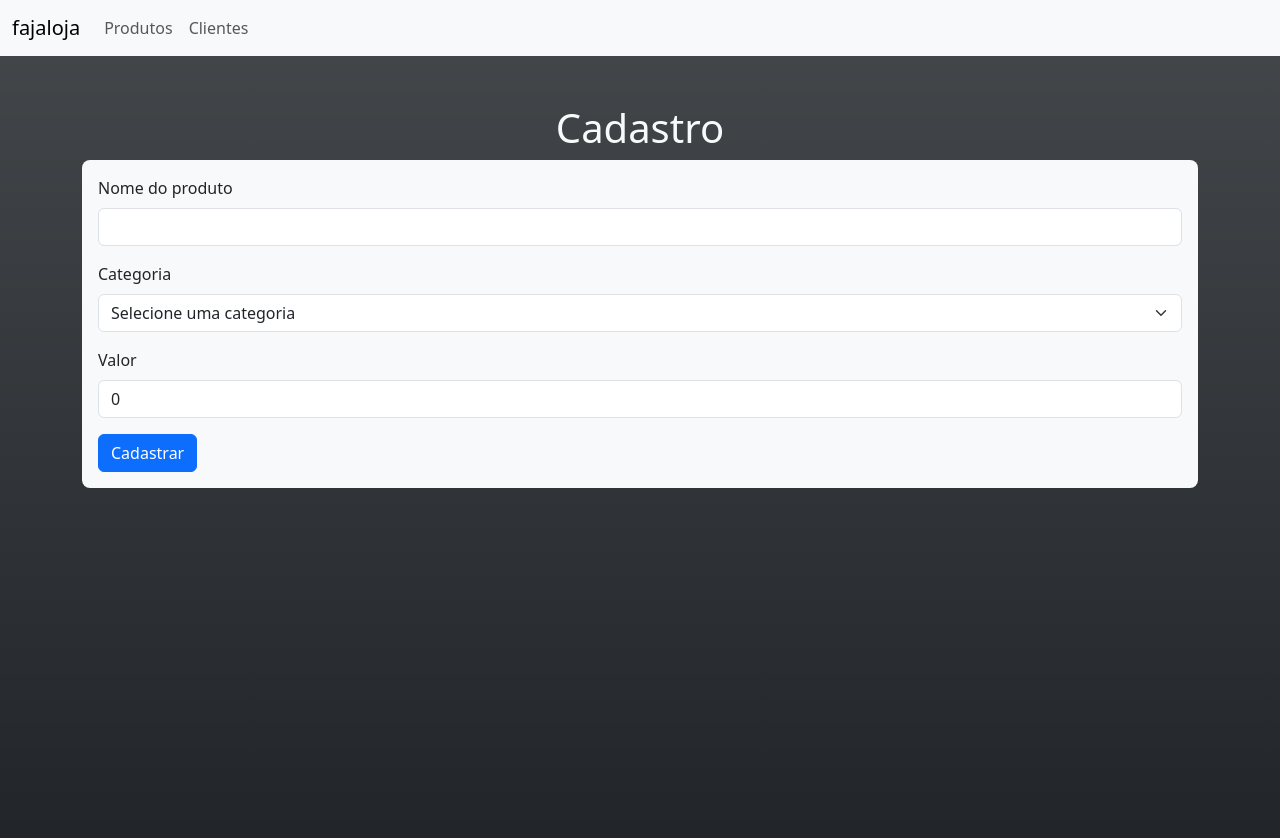
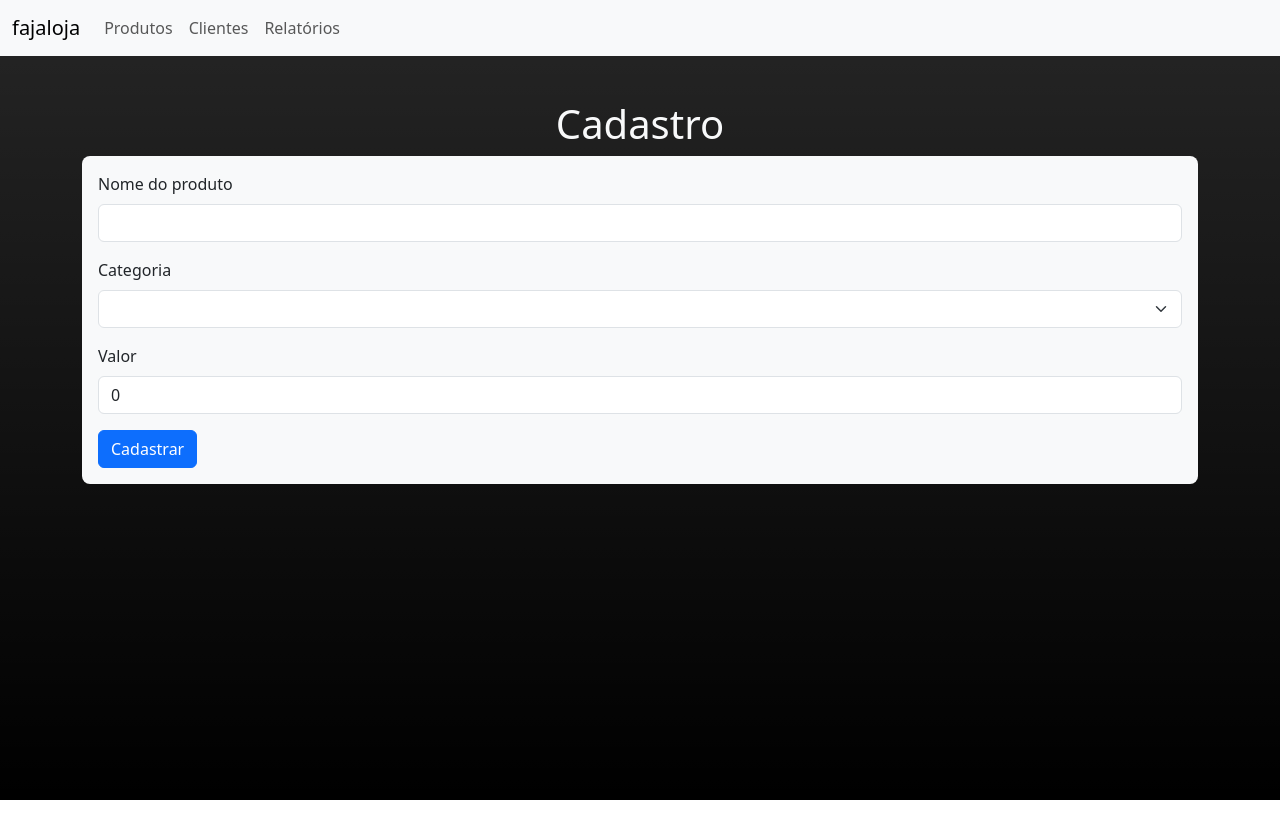
Before and after one commit to mathfajardo/frontend2-vuejs, a Vue app: page /cadastroprodutos in a window 1280 px wide. Shown: the top 838 px of the page. After the commit the page ends 800 px from the top, so only its background shows below. Built offline with nearby package versions, Linux system fonts and the light colour scheme; no server answers.

Commit message:
ajuste delete

```diff
--- a/src/App.vue
+++ b/src/App.vue
@@ -9,7 +9,7 @@
 
 <template>
   <Cabecalho></Cabecalho>
-  <div class="bg-dark bg-gradient min-vh-100">
+  <div class="bg-black bg-gradient min-vh-100">
     <div class="container">
 
     <RouterView></RouterView>
--- a/src/components/Cabecalho.vue
+++ b/src/components/Cabecalho.vue
@@ -1,7 +1,7 @@
 <template>
 
 
-<nav class="navbar navbar-expand-lg bg-body-tertiary">
+<nav class="navbar navbar-expand-lg bg-body-tertiary fixed-top">
   <div class="container-fluid">
     <RouterLink class="navbar-brand" to="/">fajaloja</RouterLink>
     <button class="navbar-toggler" type="button" data-bs-toggle="collapse" data-bs-target="#navbarNav" aria-controls="navbarNav" aria-expanded="false" aria-label="Toggle navigation">
@@ -16,6 +16,10 @@
         <li class="nav-item">
           <RouterLink class="nav-link" to="/">Clientes</RouterLink>
         </li>
+
+        <li class="nav-item">
+          <RouterLink class="nav-link" to="/">Relatórios</RouterLink>
+        </li>
       </ul>
     </div>
   </div>
--- a/src/views/CadastroProduto.vue
+++ b/src/views/CadastroProduto.vue
@@ -46,7 +46,7 @@ import { useRouter } from 'vue-router';
 
 <template>
 
-<h1 class="text-center pt-5 text-light">Cadastro</h1>
+<h1 class="text-center text-light" style="padding-top: 100px;">Cadastro</h1>
 
 
 <div class="bg-light p-3 rounded-3">
@@ -59,13 +59,13 @@ import { useRouter } from 'vue-router';
         <div class="mb-3">
             <label for="categoria" class="form-label">Categoria</label>
             <select class="form-select" id="categoria" v-model="obj.categoria">
-                <option selected>Selecione uma categoria</option>
-                <option value="cabos">Cabos</option>
-                <option value="monitores">Monitores</option>
-                <option value="teclados">Teclados</option>
-                <option value="gabinetes">Gabinetes</option>
-                <option value="mouses">Mouses</option>
-                <option value="hardware">Hardware</option>
+                <option selected>Outros</option>
+                <option value="Cabos">Cabos</option>
+                <option value="Monitores">Monitores</option>
+                <option value="Teclados">Teclados</option>
+                <option value="Gabinetes">Gabinetes</option>
+                <option value="Mouses">Mouses</option>
+                <option value="Hardware">Hardware</option>
             </select>
         </div>
 
--- a/src/views/Produto.vue
+++ b/src/views/Produto.vue
@@ -3,26 +3,26 @@ import { onMounted, ref } from 'vue';
 
     // iniciando o array produtos
     let produtos = ref([]);
-
-    // criando o objeto
-    let obj = ref({
-      'id': 0,
-      'nome_produto': '',
-      'categoria': '',
-      'valor_produto': ''
-    });
-
+    let produtosOriginal = ref([]);
+    let termoPesquisa = ref([]);
 
     onMounted(() => {
         fetch('http://localhost:8000/api/produtos/')
         .then(requisicao => requisicao.json())
-        .then(retorno => produtos.value = retorno.data)
+        .then(retorno => {
+          produtos.value = retorno.data;
+          produtosOriginal.value = retorno.data;
+        })
     });
 
     // função para remover
-    function remover() {
+    function remover(produto) {
 
-      fetch('http://localhost:8000/api/produtos/' + obj.value.id, {
+      if (!confirm(`Tem certeza que deseja excluir o produto "${produto.nome_produto}"?`)) {
+        return;
+      }
+
+      fetch('http://localhost:8000/api/produtos/' + produto.id, {
         method:'DELETE',
         headers: {'Content-Type':'application/json'}
       })
@@ -30,21 +30,57 @@ import { onMounted, ref } from 'vue';
       .then(() => {
 
         let indiceProduto = produtos.value.findIndex(objP => {
-          return objP.id === obj.value.id;
+          return objP.id === produto.id;
         })
+
+        if (indiceProduto !== -1) {
+          produtos.value.splice(indiceProduto, 1);
+        }
       })
     }
+
+    // pesquisar
+    function pesquisar(event) {
+      if (!termoPesquisa.value.trim()) {
+        produtos.value = produtosOriginal.value;
+        return;
+      }
+
+      const termo = termoPesquisa.value.toLowerCase();
+      produtos.value = produtosOriginal.value.filter(produto =>
+        produto.nome_produto.toLowerCase().includes(termo) ||
+        produto.categoria.toLowerCase().includes(termo) ||
+        produto.valor_produto.toLowerCase().includes(termo)
+      );
+
+      event.preventDefault();
+      termoPesquisa.value = '';
+    }
+
 
 </script>
 
 <template>
 
 
-<h1 class="text-center pt-5 text-light">Lista de produtos</h1>
-<RouterLink class="text-center btn btn-success m-2" to="/cadastroprodutos">Cadastrar novo produto</RouterLink>
+<h1 class="text-center text-light" style="padding-top: 100px;">Lista de produtos</h1>
 
+
+<div class="d-flex aling-items-center">
+
+<RouterLink class="text-center btn btn-info m-2" to="/cadastroprodutos">
+  Cadastrar novo produto
+</RouterLink>
+<form class="d-flex m-2" role="search" @submit="pesquisar">
+      <input class="form-control me-2" type="search" placeholder="Pesquisar..." v-model="termoPesquisa">
+      <button class="btn btn-success" type="submit">Pesquisar</button>
+</form>
+
+</div>
+
+<div class="table-responsive shadow-sm rounded">
   <table class="table table-striped border border-black table-hover">
-  <thead>
+    <thead class="table-info">
       <tr>
         <th scope="col">Nome do produtos</th>
         <th scope="col">Categoria</th>
@@ -58,11 +94,19 @@ import { onMounted, ref } from 'vue';
         <td>{{ p.nome_produto }}</td>
         <td>{{ p.categoria}}</td>
         <td>{{ p.valor_produto }}</td>
-      <td><button class="btn btn-primary" @click="remover">Editar</button></td>
-      <td><RouterLink class="btn btn-danger">Deletar</RouterLink></td>
+        <td><RouterLink class="btn btn-outline-primary">Editar</RouterLink></td>
+        <td><button class="btn btn-outline-danger" @click="remover(p)">Deletar</button></td>
+      </tr>
+
+      <tr v-if="produtos.length === 0">
+        <td colspan="5" class="text-center py-3 text-muted">
+          Nenhum produto encontrado.
+        </td>
       </tr>
     </tbody>
   </table>
+</div>
+
 
 
 
```
Lines whose indentation alone changed are shown as unchanged.
